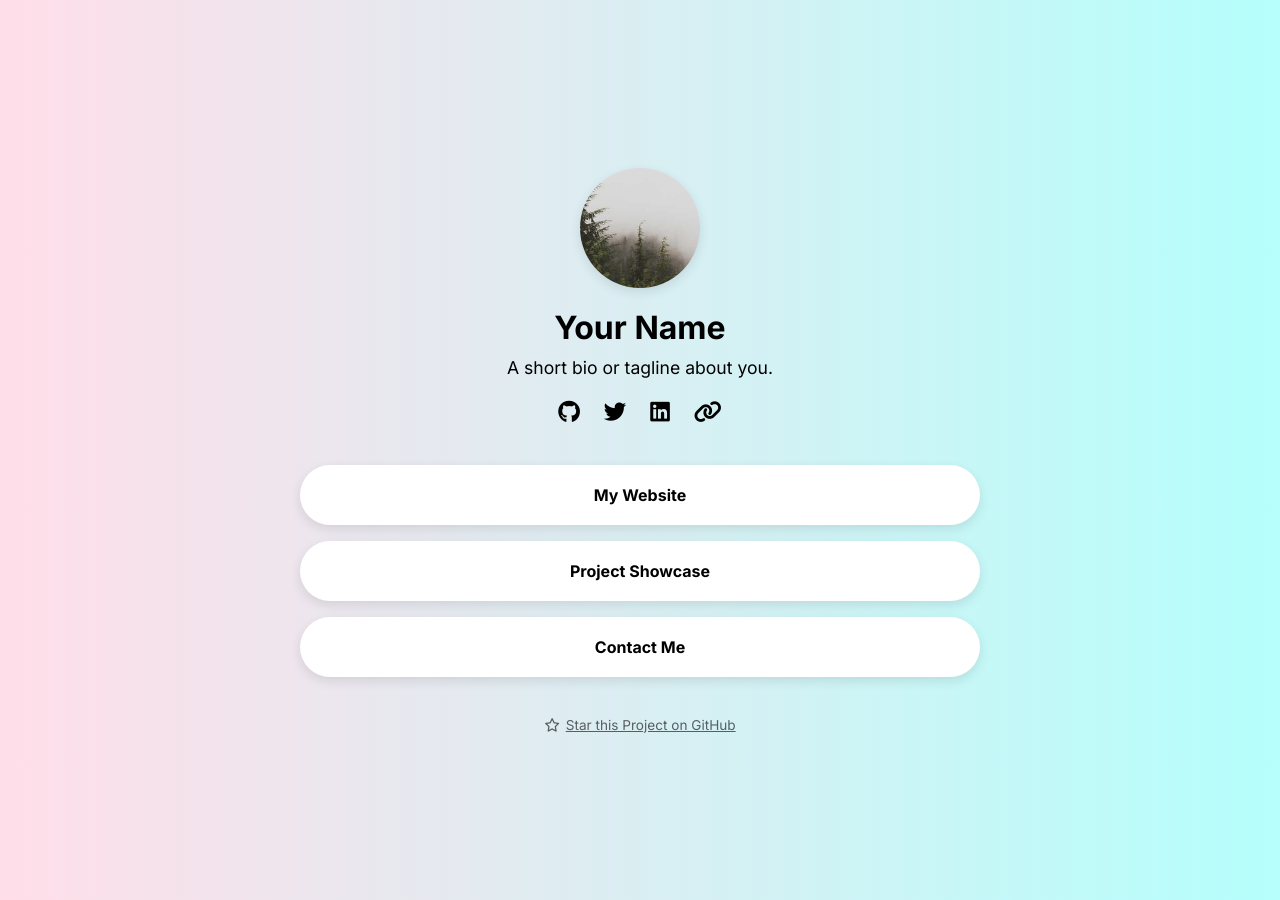
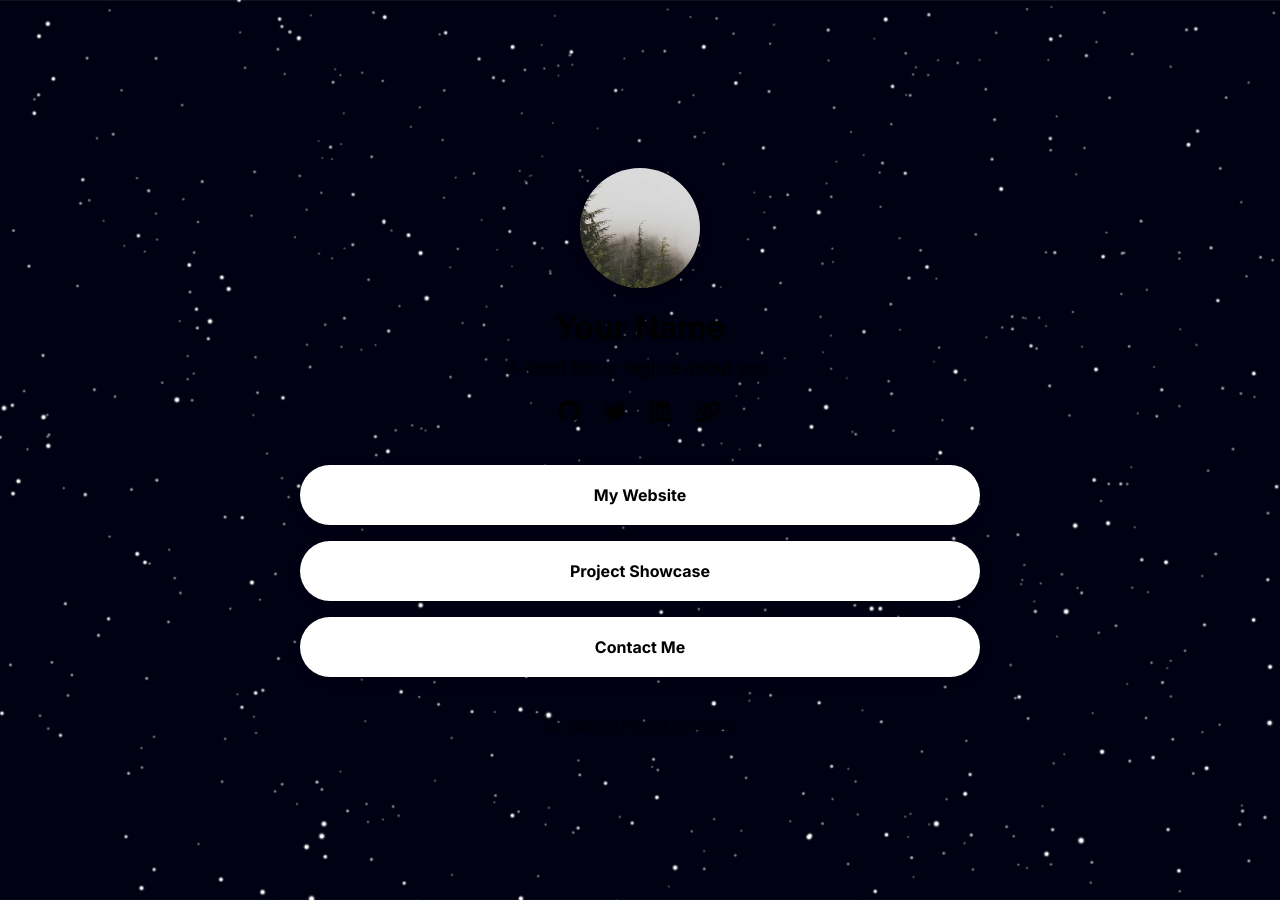
Before and after one commit to MrAdityaSaritaSingh/LinkMap, a Jekyll site: the page built from index.md, in a window 1280 px wide. Built offline with Jekyll 4.4.1, drawn with Linux system fonts in a browser that asks for light colours.

Commit message:
added background image

```diff
--- a/_config.yml
+++ b/_config.yml
@@ -22,6 +22,7 @@ remote_skin:
     url: "" # The URL to the remote .scss file.
 
 button_style: "filled" # Options: filled, outline, hard-shadow
+background_image: "assets/images/background.jpg" # Optional: Add a URL or local path to an image.
 
 # -- Links --
 # These are the main buttons that will appear on your page.
```
Also changed, not shown: assets/images/background.jpg (added).
